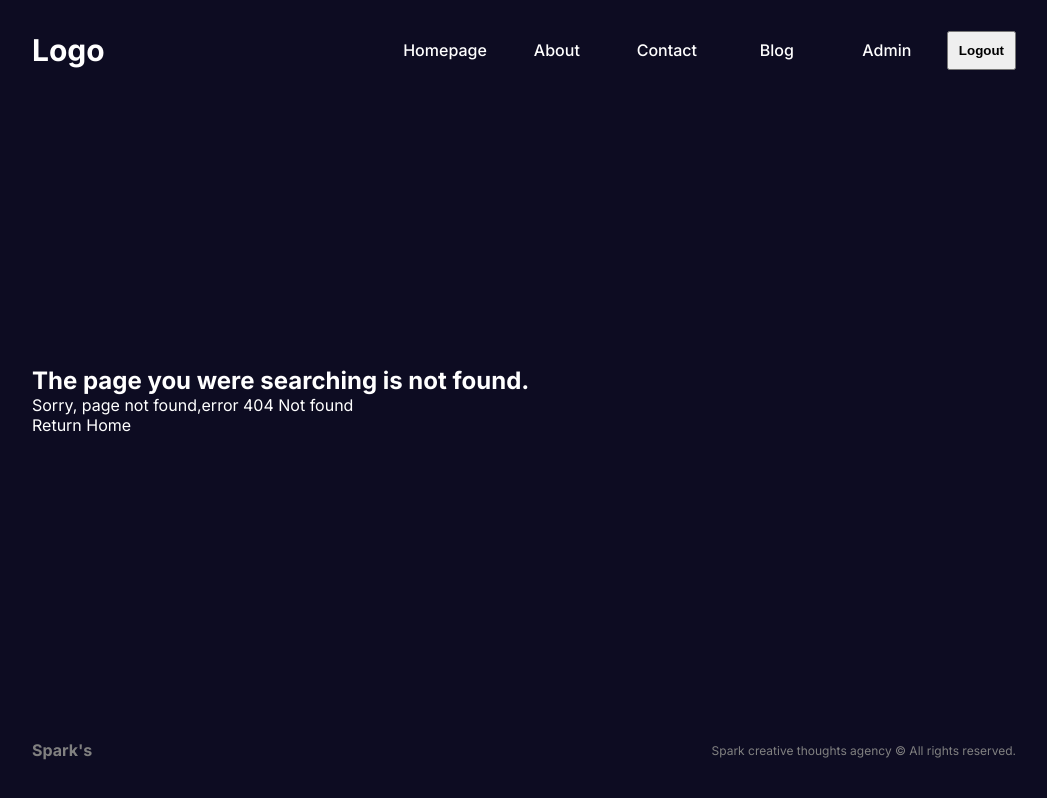
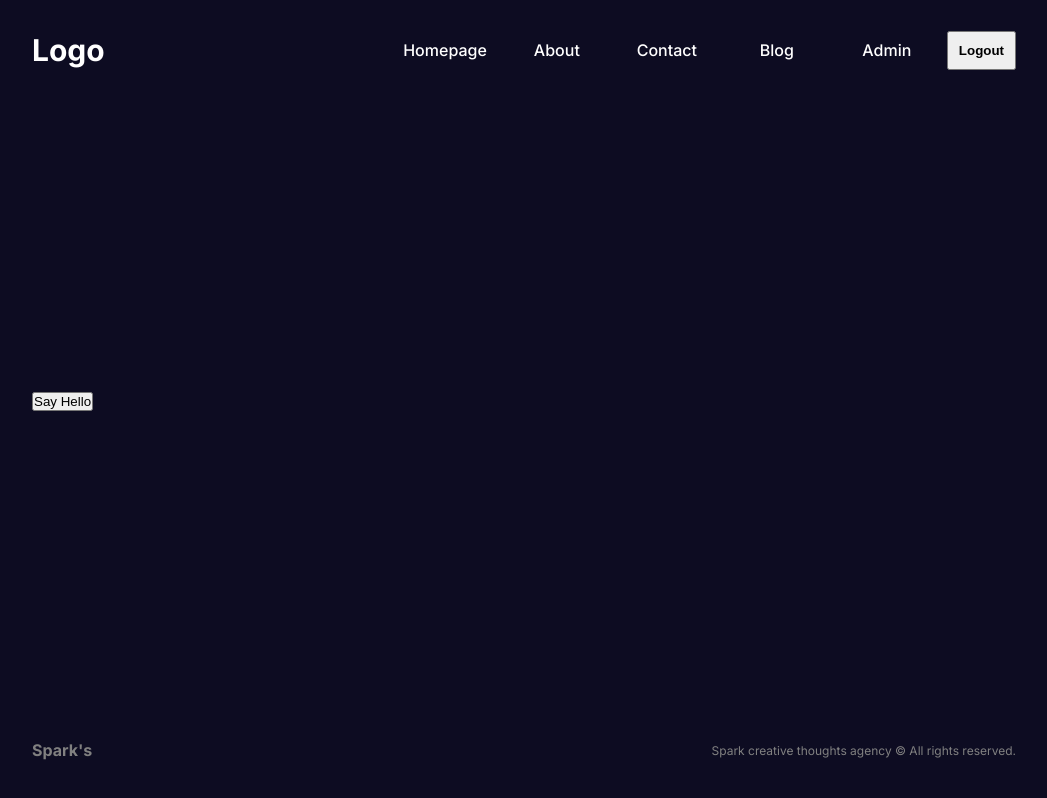
Before and after one commit to shishirchhetri/blog-app, a Next.js app: page /serveractiontest in a window 1280 px wide. Before the commit this address had no page. Shown: the whole page, without its empty margins (116-1163 px from the left). Built offline with nearby package versions, Linux system fonts and the light colour scheme.

Commit message:
created page to check serveractions

```diff
--- /dev/null
+++ b/src/app/serveractiontest/page.jsx
@@ -0,0 +1,10 @@
+const { sayHello } = require('@/lib/action');
+
+const ServerActionComponent = () => {
+  return (
+    <form action={sayHello}>
+      <button>Say Hello</button>
+    </form>
+  );
+};
+export default ServerActionComponent;
```
